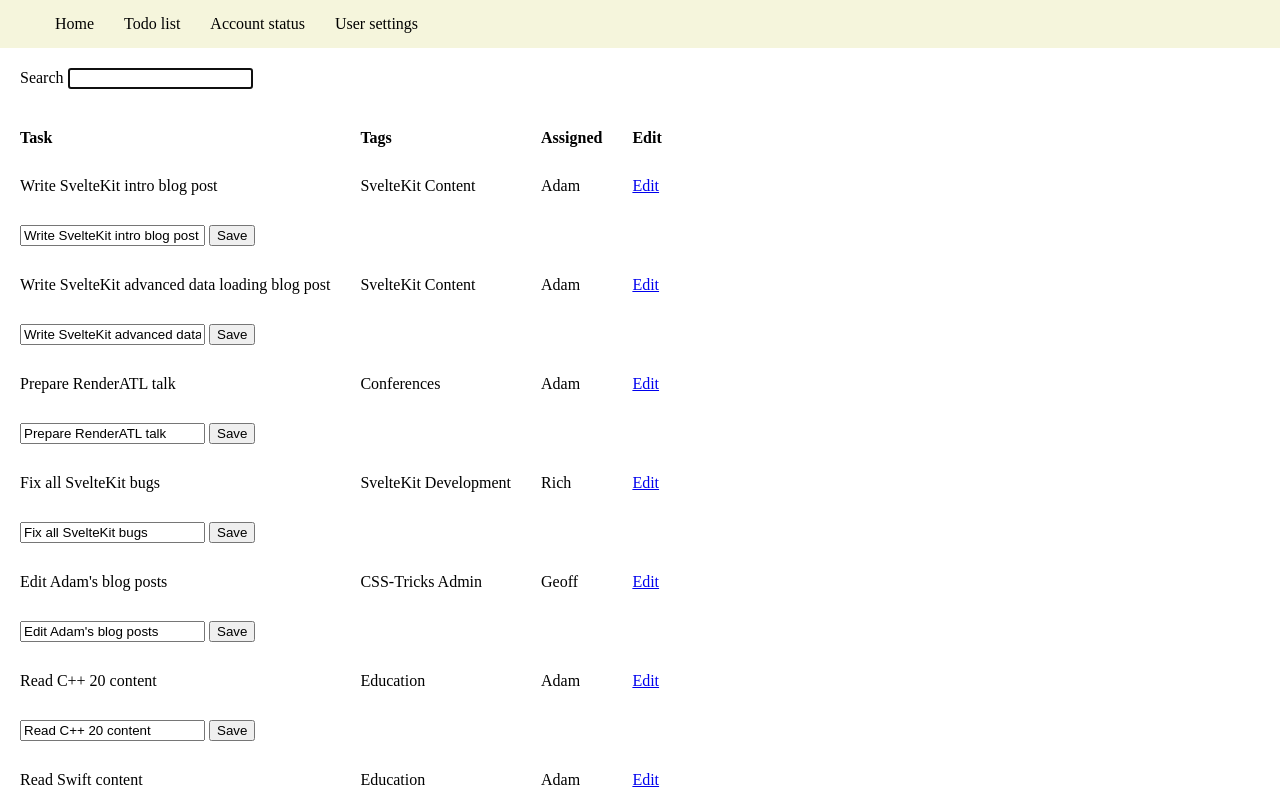
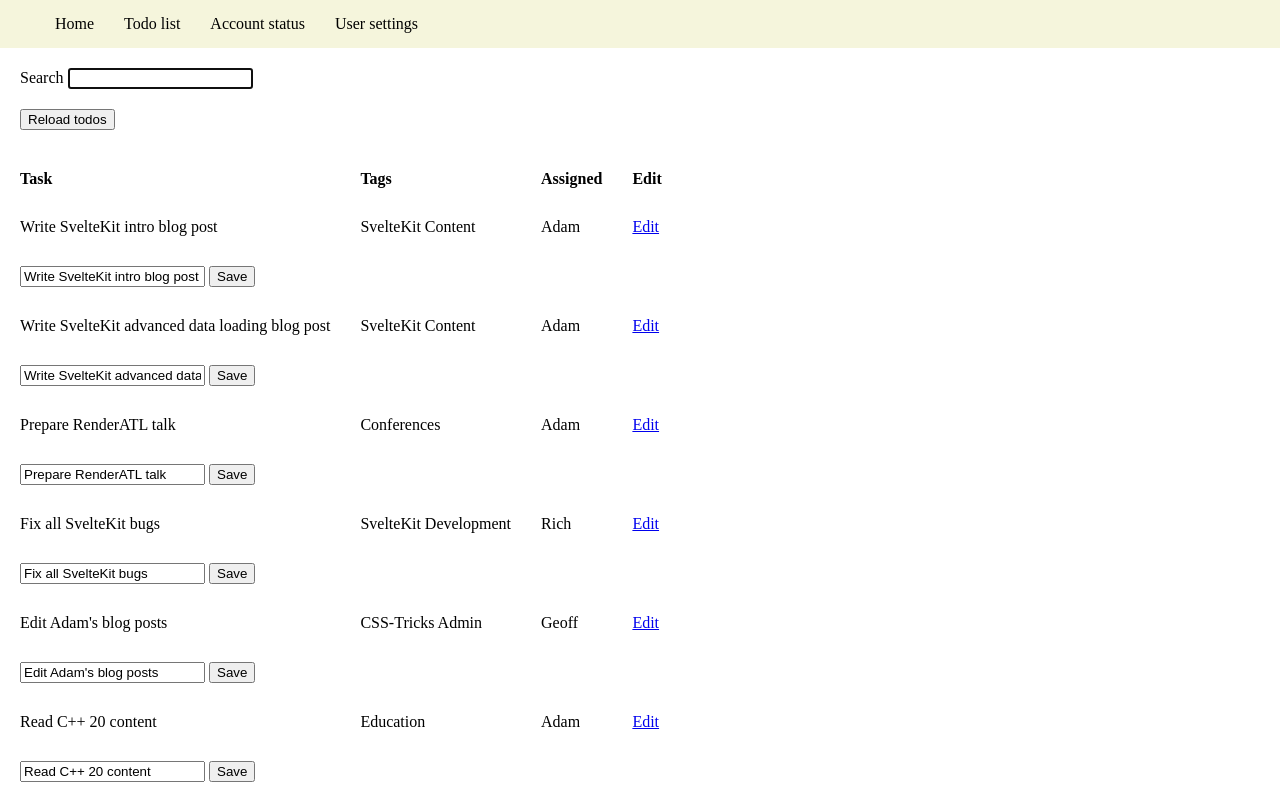
Before and after one commit to arackaf/sveltekit-blog-2-caching, a SvelteKit app: page /list in a window 1280 px wide. Shown: the top 800 px of the page. Built offline with nearby package versions, Linux system fonts and the light colour scheme.

Commit message:
Reload button

```diff
--- a/src/routes/(todo-management)/list/+page.js
+++ b/src/routes/(todo-management)/list/+page.js
@@ -2,7 +2,8 @@
 
 import { getCurrentCookieValue } from '$lib/util/cookieUtils';
 
-export async function load({ fetch, url, setHeaders }) {
+export async function load({ fetch, url, setHeaders, depends }) {
+	depends('reload-todos');
 	const search = url.searchParams.get('search') || '';
 
 	let headers = {};
--- a/src/routes/(todo-management)/list/+page.server.js
+++ b/src/routes/(todo-management)/list/+page.server.js
@@ -1,6 +1,9 @@
 import { getTodo, updateTodo, wait } from '$lib/data/todoData';
 
 export const actions = {
+	async reloadTodos({ cookies }) {
+		cookies.set('todos-cache', +new Date(), { path: '/', httpOnly: false });
+	},
 	async editTodo({ request }) {
 		const formData = await request.formData();
 
--- a/src/routes/(todo-management)/list/+page.svelte
+++ b/src/routes/(todo-management)/list/+page.svelte
@@ -1,14 +1,35 @@
 <script>
 	import { page } from '$app/stores';
 	import { enhance } from '$app/forms';
+	import { invalidate } from '$app/navigation';
 
 	$: ({ todos, tags } = $page.data);
+
+	let reloading = false;
+	const reloadTodos = () => {
+		reloading = true;
+
+		return async () => {
+			invalidate('reload-todos').then(() => {
+				reloading = false;
+			});
+		};
+	};
 </script>
 
 <div class="search-form">
 	<form action="/list">
 		<label>Search</label>
 		<input autofocus name="search" />
+	</form>
+</div>
+
+<div class="reload-container">
+	{#if reloading}
+		<span>Reloading ...</span>
+	{/if}
+	<form method="POST" action="?/reloadTodos" use:enhance={reloadTodos}>
+		<button>Reload todos</button>
 	</form>
 </div>
 
@@ -47,7 +68,8 @@
 		text-align: left;
 	}
 
-	.search-form {
+	.search-form,
+	.reload-container {
 		margin: 20px;
 	}
 </style>
```
